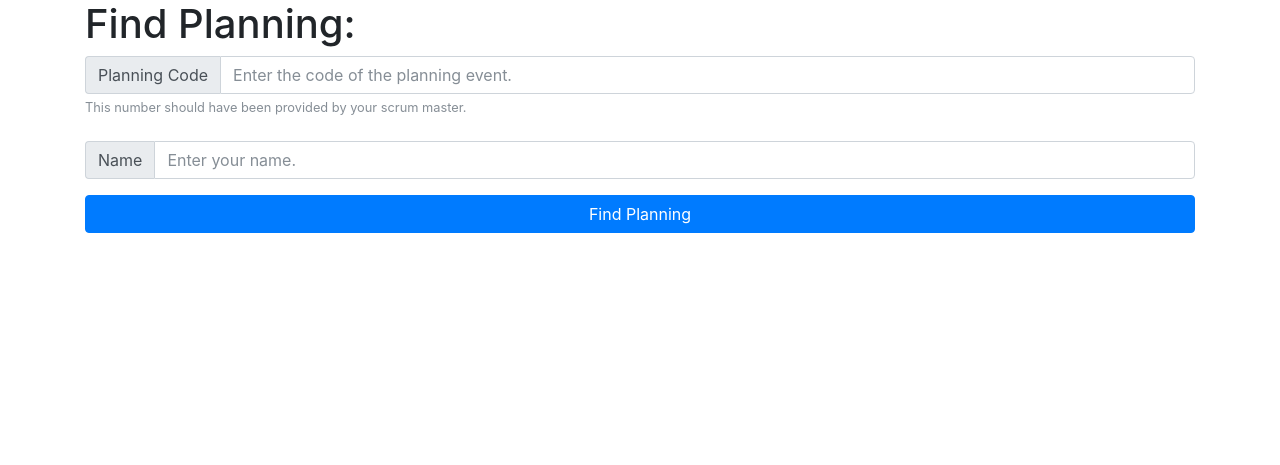
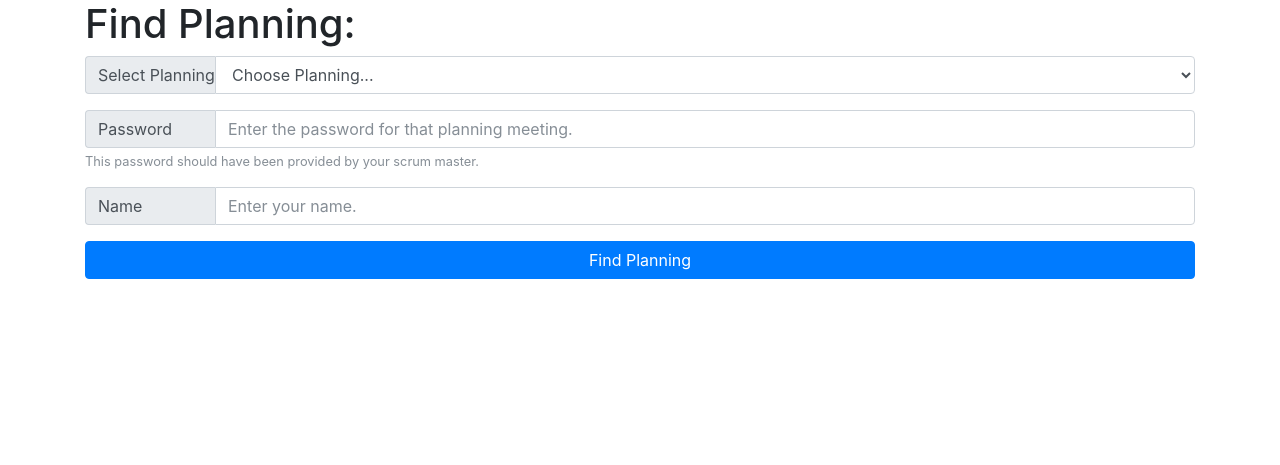
Before and after one commit to three-rocketeers/DistriPP, a Flask app: page /join in a window 1280 px wide. Shown: the top 465 px of the page. Run offline with Flask 2, Linux system fonts and the light colour scheme; data that the repository does not hold is empty; some libraries are stand-ins or nearby versions.

Commit message:
BST: Estimations can now be accessed through planning name and password

```diff
--- a/app.py
+++ b/app.py
@@ -1,10 +1,13 @@
-from flask import Flask, request, render_template
+from flask import Flask, request, render_template, url_for, redirect
 import uuid
 import mysql.connector as mariadb
 
 from config import db_host, db_port, db_user, db_password, db_name
 
+from forms import JoinForm
+
 app = Flask(__name__)
+app.secret_key = '1d94e52c-1c89-4515-b87a-f48cf3cb7f0b'
 
 
 @app.route('/')
@@ -43,33 +46,40 @@ def create_planning():
     return render_template('created.html', planning_id=uuid_str)
 
 
-@app.route('/join')
+@app.route('/join', methods=['GET', 'POST'])
 def join():
-    return render_template('estimate_start.html')
-
-
-@app.route('/find_planning', methods=['POST'])
-def find_planning():
-    planning_code = request.form['planning_code']
-    username = request.form['username']
-    # Database calls
     mariadb_connection = get_db_connection()
     try:
+        server_error = None
         cursor = mariadb_connection.cursor(buffered=True)
-        # TODO Statements here are prone to sql injection. Parametrized attempts did not work. Check out what might.
-        # TODO Perhaps this will work without issue when SQLALchemy is implemented.
+        form = JoinForm()
+        if form.validate_on_submit():
+            planning_name = request.form['planning']
+            password = request.form['password']
+            username = request.form['name']
 
-        # read the planning title
-        query = "Select Title from planning where ID = '" + planning_code + "'"
+            # read the planning title
+            query = "Select Password, ID from planning where Title = '" + planning_name + "'"
+            cursor.execute(query)
+            password_db = cursor.fetchone()[0]
+            if password_db != password:
+                server_error = "Password is incorrect for the selected planning meeting."
+                user = username
+            else:
+                planning_id = cursor.fetchone()[0]
+                # read the stories for that planning event
+                query = "Select Name from stories where PlanningID = '" + planning_id + "'"
+                cursor.execute(query)
+                stories = list(sum(cursor.fetchall(), ()))
+
+                return render_template('estimate_main.html', planning_title=planning_name, stories=stories,
+                                       username=username)
+
+        # fetch the list of planning meetings
+        query = "Select Title from planning"
         cursor.execute(query)
-        planning_title = cursor.fetchone()[0]
-
-        # read the stories for that planning event
-        query = "Select Name from stories where PlanningID = '" + planning_code + "'"
-        cursor.execute(query)
-        stories = list(sum(cursor.fetchall(), ()))
-
-        return render_template('estimate_main.html', planning_title=planning_title, stories=stories, username=username)
+        planning_list = list(sum(cursor.fetchall(), ()))
+        return render_template('estimate_start.html', planning_list=planning_list, error=server_error, form=form)
 
     finally:
         mariadb_connection.close()
--- /dev/null
+++ b/forms.py
@@ -0,0 +1,8 @@
+from flask_wtf import Form
+from wtforms import StringField, PasswordField
+from wtforms.validators import DataRequired
+
+class JoinForm(Form):
+    planning = StringField('Planning', validators=[DataRequired(message="No planning meeting selected.")])
+    password = PasswordField('Password', validators=[DataRequired(message="No password entered.")])
+    name = StringField('Name', validators=[DataRequired(message="No name was entered.")])
--- a/requirements.txt
+++ b/requirements.txt
@@ -2,3 +2,5 @@ Flask
 Jinja2
 Werkzeug
 mysql-connector==2.1.6
+Flask-WTF
+WTForms
--- a/templates/estimate_start.html
+++ b/templates/estimate_start.html
@@ -1,31 +1,49 @@
 {% extends "layout.html" %}
-{% block title %}Create{% endblock %}
+{% block title %}Join{% endblock %}
 {% block head %}
     {{ super() }}
-    <script src="{{ url_for('static', filename='js/listfunctions.js') }}"></script>
+    <script src="{{ url_for('static', filename='js/listfunctions.js') }}" xmlns="http://www.w3.org/1999/html"></script>
 {% endblock %}
 {% block content %}
 
     <!-- TODO add validations to check for empty field -->
     <div class="container">
         <h1>Find Planning:</h1>
-        <form action="{{ url_for('find_planning') }}" method="post">
+        {% if error %}
+            <div id="error" class="alert alert-danger" role="alert">{{ error }}</div>
+        {% endif %}
+        <form action="" method="post">
+            {{ form.csrf_token }}
             <div class="form-group">
                 <div class="input-group">
-                    <span class="input-group-addon" id="basic-addon1">Planning Code</span>
-                    <input type="text" class="form-control" placeholder="Enter the code of the planning event."
-                           aria-label="plan" aria-describedby="basic-addon1" name="planning_code">
+                    <span class="input-group-addon" style="width: 130px">Select Planning</span>
+                    <select class="form-control {% if form.errors and 'planning' in form.errors%} is-invalid {%endif%}" name="planning">
+                        <option selected value="">Choose Planning...</option>
+                        {% for planning in planning_list %}
+                            <option value="{{ planning }}">{{ planning }}</option>
+                        {% endfor %}
+                    </select>
                 </div>
-                <small id="titlehelp" class="form-text text-muted"> This number should have been provided by your scrum
+            </div>
+            <div class="form-group">
+                <div class="input-group">
+                    <span class="input-group-addon" style="width: 130px">Password</span>
+                    <input type="password" class="form-control {% if form.errors and 'password' in form.errors%} is-invalid {%endif%}"
+                           placeholder="Enter the password for that planning meeting."
+                           aria-label="plan" aria-describedby="basic-addon1" name="password">
+                </div>
+                <small id="titlehelp" class="form-text text-muted"> This password should have been provided by your
+                    scrum
                     master.
                 </small>
-                <br>
+            </div>
+            <div class="form-group">
                 <div class="input-group">
-                    <span class="input-group-addon" id="basic-addon1">Name</span>
-                    <input type="text" class="form-control" placeholder="Enter your name."
-                           aria-label="plan" aria-describedby="basic-addon1" name="username">
+                    <span class="input-group-addon" style="width: 130px">Name</span>
+                    <input type="text" class="form-control {% if form.errors and 'name' in form.errors%} is-invalid {%endif%}" placeholder=
+                        "Enter your name."
+                           aria-label="plan" aria-describedby="basic-addon1" name="name">
                 </div>
-
             </div>
             <button type="submit" class="btn btn-primary btn-block">Find Planning</button>
         </form>
--- a/templates/layout.html
+++ b/templates/layout.html
@@ -7,6 +7,9 @@
               crossorigin="anonymous">
         <link rel=stylesheet type=text/css href="{{ url_for('static', filename='css/style.css') }}">
         <link rel=stylesheet type=text/css href="{{ url_for('static', filename='css/fa/css/font-awesome.min.css') }}">
+        <link rel="stylesheet"
+              href="https://cdnjs.cloudflare.com/ajax/libs/bootstrap-select/1.12.4/css/bootstrap-select.min.css">
+
         <script src="https://code.jquery.com/jquery-3.2.1.slim.min.js"
                 integrity="sha384-KJ3o2DKtIkvYIK3UENzmM7KCkRr/rE9/Qpg6aAZGJwFDMVNA/GpGFF93hXpG5KkN"
                 crossorigin="anonymous"></script>
@@ -16,6 +19,7 @@
         <script src="https://maxcdn.bootstrapcdn.com/bootstrap/4.0.0-beta.2/js/bootstrap.min.js"
                 integrity="sha384-alpBpkh1PFOepccYVYDB4do5UnbKysX5WZXm3XxPqe5iKTfUKjNkCk9SaVuEZflJ"
                 crossorigin="anonymous"></script>
+        <script src="https://cdnjs.cloudflare.com/ajax/libs/bootstrap-select/1.12.4/js/bootstrap-select.min.js"></script>
         <title>{% block title %}{% endblock %} - DistiPP</title>
     {% endblock %}
 </head>
@@ -24,9 +28,9 @@
 <!-- TODO footer not sticking to bottom of pager... -->
 <footer class="footer">
     {% block footer %}
-      <div class="container">
-        <span class="text-muted">&copy; Copyright 2017 by The Three Rocketeers</span>
-      </div>
+        <div class="container">
+            <span class="text-muted">&copy; Copyright 2017 by The Three Rocketeers</span>
+        </div>
     {% endblock %}
 </footer>
 </body>
```
